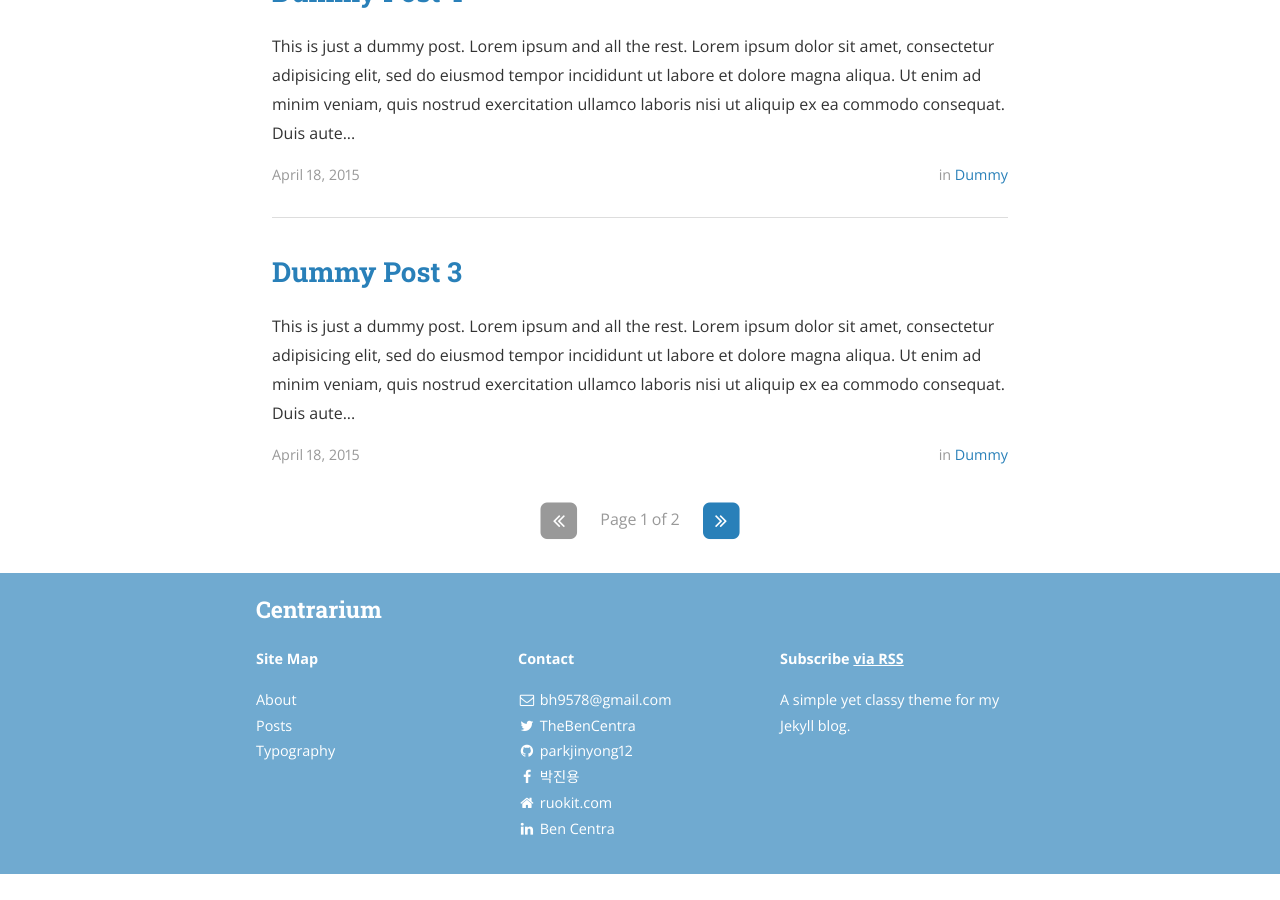
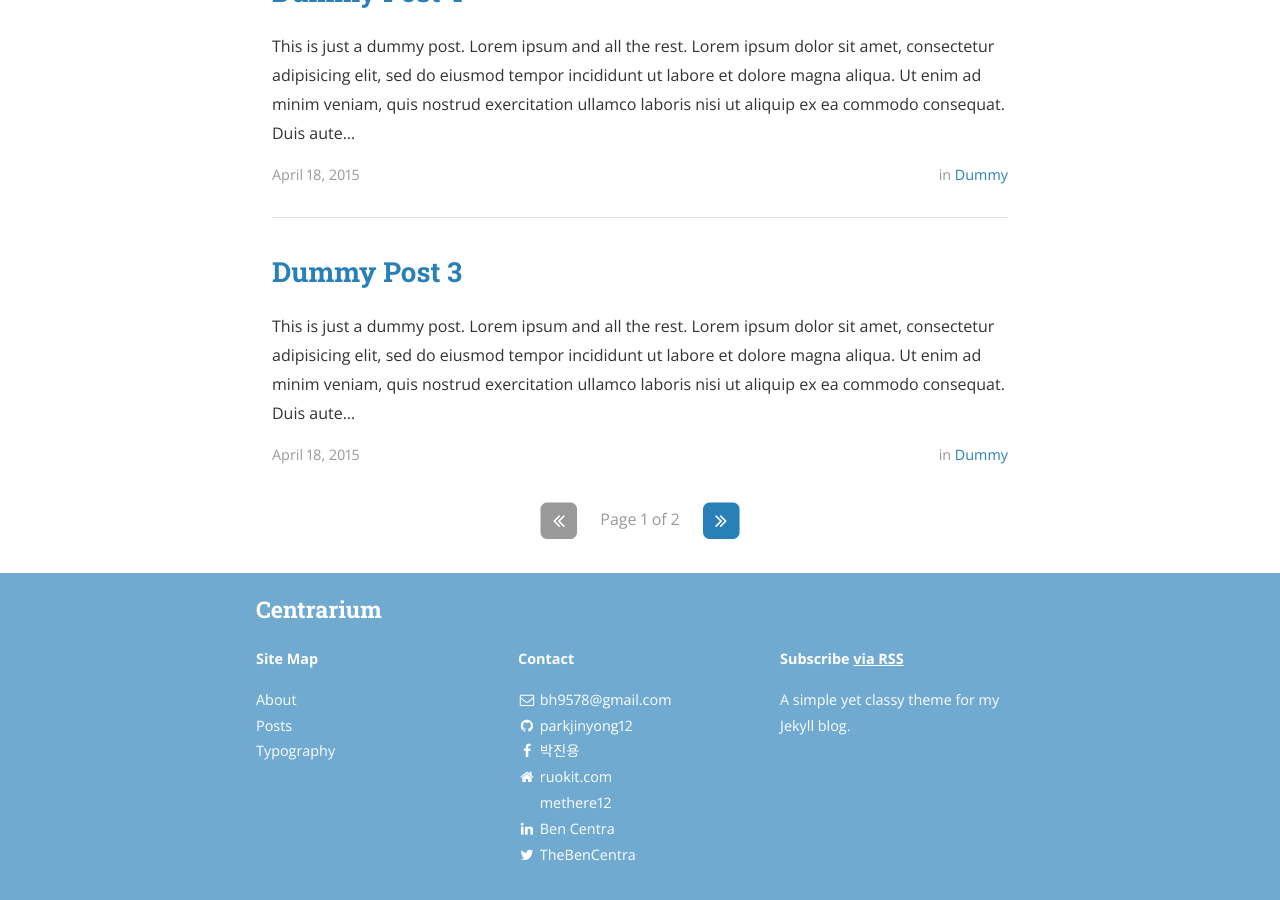
Before and after one commit to parkjinyong12/parkjinyong12.github.io, a Jekyll site: the page built from index.html, in a window 1280 px wide and 900 px high, scrolled down 1379 px. Built offline with Jekyll 4.4.1, drawn with Linux system fonts in a browser that asks for light colours; nearby versions of some CDN libraries; the list of posts is cut into pages by our own code; before the commit the page ends 2253 px from its top, so only the background shows below that; part of the change alters nothing that is shown.

Commit message:
Update _config.yml

```diff
--- a/_config.yml
+++ b/_config.yml
@@ -72,13 +72,6 @@ descriptions:
 #     desc: Follow me on Twitter            # Description to display as link title, etc
 #     share: true                           # Include in the "Share" section of posts
 social:
-  - name: Twitter
-    icon: twitter
-    username: TheBenCentra
-    url: https://twitter.com/TheBenCentra
-    desc: Follow me on Twitter
-    share: false
-
   - name: GitHub
     icon: github
     username: parkjinyong12
@@ -100,11 +93,25 @@ social:
     desc: Connect with me on My Homepage
     share: true
 
+  - name: Naver Blog
+    icon: blogger
+    username: methere12
+    url: http://blog.naver.com/methere12
+    desc: Connect with me on My Blog
+    share: true
+
   - name: LinkedIn
     icon: linkedin
     username: Ben Centra
     url: https://www.linkedin.com/pub/ben-centra/47/769/60a
     desc: Connect with me on LinkedIn
+    share: false
+
+  - name: Twitter
+    icon: twitter
+    username: TheBenCentra
+    url: https://twitter.com/TheBenCentra
+    desc: Follow me on Twitter
     share: false
 
   - name: Google+
```
